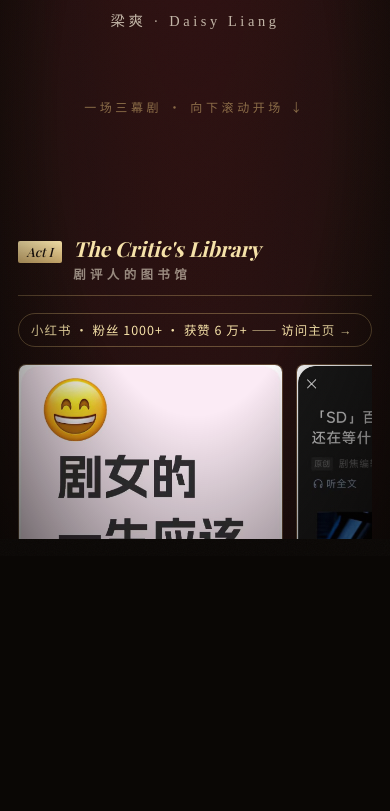
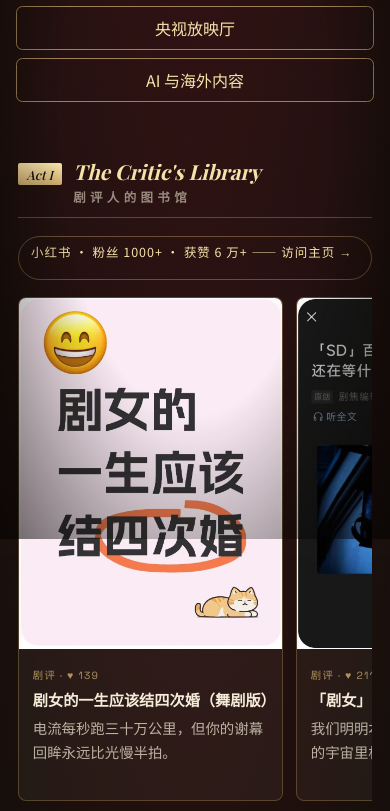
Before and after one commit to Daisyyy-LS/daisy-stage, a plain HTML site: page index.html in a window 390 px wide. Shown: the part 305-1116 px from the top of the page. Before the commit the page ends 844 px from the top, so only its background shows below. Drawn offline with nearby package versions, Linux system fonts and the light colour scheme; a web font is replaced by a local one.

Commit message:
Fix GitHub Pages asset paths and add mobile directory

```diff
--- a/index.html
+++ b/index.html
@@ -11,8 +11,23 @@
   <link rel="preconnect" href="https://fonts.gstatic.com" crossorigin />
   <link href="https://fonts.googleapis.com/css2?family=Great+Vibes&family=Playfair+Display:ital,wght@0,500;0,700;1,500;1,700&family=Caveat:wght@500;700&family=Space+Grotesk:wght@400;500&family=Noto+Serif+SC:wght@500;700&family=Noto+Sans+SC:wght@400;500&display=swap" rel="stylesheet" media="print" onload="this.media='all'" />
   <noscript><link href="https://fonts.googleapis.com/css2?family=Great+Vibes&family=Playfair+Display:ital,wght@0,500;0,700;1,500;1,700&family=Caveat:wght@500;700&family=Space+Grotesk:wght@400;500&family=Noto+Serif+SC:wght@500;700&family=Noto+Sans+SC:wght@400;500&display=swap" rel="stylesheet" /></noscript>
-  <script type="module" crossorigin src="/assets/index-wGHemIf5.js"></script>
-  <link rel="stylesheet" crossorigin href="/assets/index-Vo9HfVpm.css">
+  <script type="module" crossorigin src="./assets/index-wGHemIf5.js"></script>
+  <link rel="stylesheet" crossorigin href="./assets/index-Vo9HfVpm.css">
+<style>
+@media (max-width: 760px) and (orientation: portrait) {
+  html, body { height:auto; min-height:100%; overflow-y:auto; }
+  #mobile { overflow-wrap:anywhere; }
+  #mobile .mb-hero { padding:clamp(2.3rem,8vh,4.5rem) 1rem 1.2rem; }
+  #mobile .mb-title { font-size:clamp(2.8rem,14vw,5rem); }
+  #mobile .mb-nav { display:grid; gap:.55rem; max-width:24rem; margin:1.35rem auto 0; }
+  #mobile .mb-nav a { display:flex; align-items:center; justify-content:center; min-height:44px; padding:.5rem; border:1px solid #9c8054; border-radius:.4rem; color:#f6e2a8; text-decoration:none; }
+  #mobile .mb-act { scroll-margin-top:1rem; }
+  #mobile .mb-card p { font-size:.9rem; }
+  #mobile .mb-strip, #mobile .mb-links a, #mobile .mb-repos a { min-height:44px; }
+  #mobile .mb-links a { display:inline-flex; align-items:center; }
+  #mobile a:focus-visible { outline:2px solid #f6e2a8; outline-offset:2px; }
+}
+</style>
 </head>
 <body>
   <!-- 全局质感层 -->
@@ -113,5 +128,29 @@
   <!-- 移动端竖屏版（JS 渲染） -->
   <div id="mobile" class="mobile"></div>
 
+<script type="module">
+const mobile = document.querySelector('#mobile');
+const addDirectory = () => {
+  const acts = mobile.querySelectorAll('.mb-act');
+  const hint = mobile.querySelector('.mb-hint');
+  if (acts.length !== 3 || !hint) return;
+  const nav = document.createElement('nav');
+  nav.className = 'mb-nav';
+  nav.setAttribute('aria-label', '作品目录');
+  ['剧评与短视频', '央视放映厅', 'AI 与海外内容'].forEach((label, index) => {
+    const id = ['mb-library', 'mb-screening', 'mb-owl'][index];
+    acts[index].id = id;
+    const link = document.createElement('a');
+    link.href = '#' + id;
+    link.textContent = label;
+    nav.append(link);
+  });
+  hint.replaceWith(nav);
+  observer.disconnect();
+};
+const observer = new MutationObserver(addDirectory);
+observer.observe(mobile, { childList: true });
+addDirectory();
+</script>
 </body>
 </html>
```
